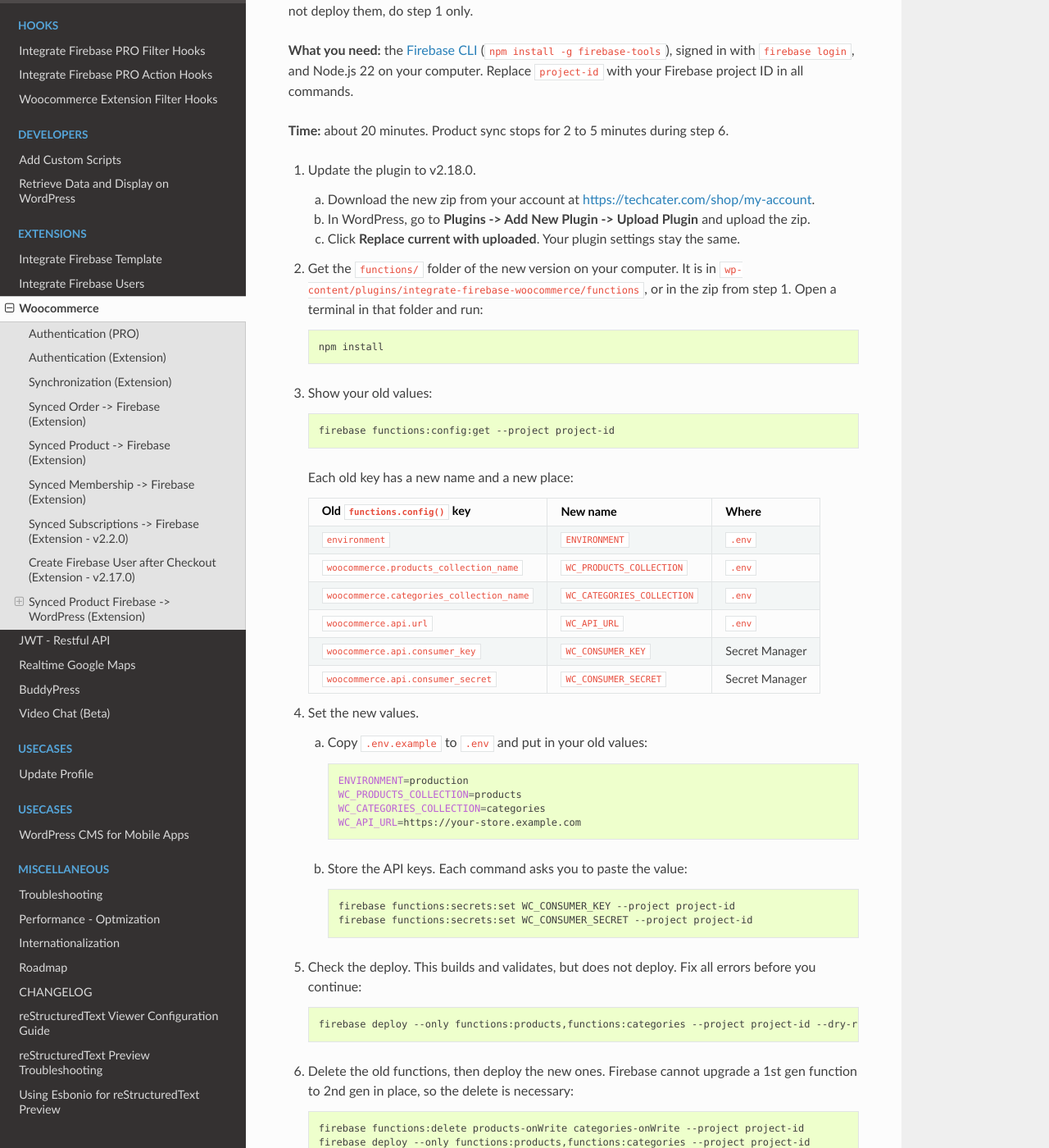
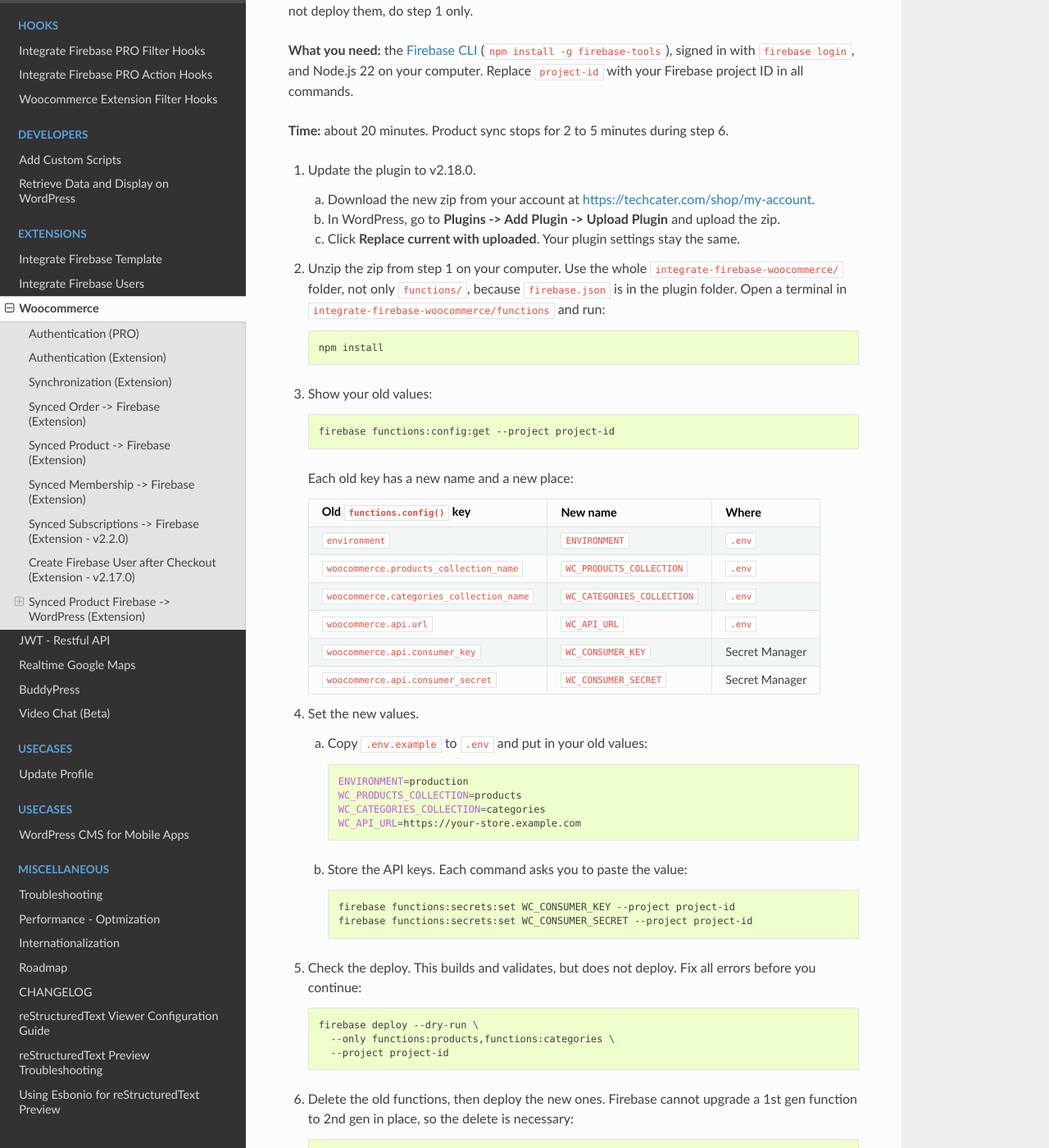
Before and after one commit to dalenguyen/firebase-wordpress-docs, a Sphinx documentation site: the page built from docs/extensions/woocommerce.rst, in a window 1280 px wide and 1400 px high, scrolled down 7206 px. Shown: the whole window at 82% size. Built offline with Sphinx 7.4.7 and the Read the Docs theme 3.1.0, drawn with Linux system fonts in a browser that asks for light colours.

Commit message:
docs(woo): fix upgrade guide menu label, folder and dry-run command
Co-Authored-By: Claude Opus 5.5 <noreply@anthropic.com>

```diff
--- a/docs/extensions/woocommerce.rst
+++ b/docs/extensions/woocommerce.rst
@@ -181,10 +181,10 @@ Upgrade from v2.17.0 or older
 1. Update the plugin to v2.18.0.
 
    a. Download the new zip from your account at https://techcater.com/shop/my-account.
-   b. In WordPress, go to **Plugins -> Add New Plugin -> Upload Plugin** and upload the zip.
+   b. In WordPress, go to **Plugins -> Add Plugin -> Upload Plugin** and upload the zip.
    c. Click **Replace current with uploaded**. Your plugin settings stay the same.
 
-2. Get the ``functions/`` folder of the new version on your computer. It is in ``wp-content/plugins/integrate-firebase-woocommerce/functions``, or in the zip from step 1. Open a terminal in that folder and run:
+2. Unzip the zip from step 1 on your computer. Use the whole ``integrate-firebase-woocommerce/`` folder, not only ``functions/``, because ``firebase.json`` is in the plugin folder. Open a terminal in ``integrate-firebase-woocommerce/functions`` and run:
 
    .. code-block:: bash
 
@@ -245,7 +245,9 @@ Upgrade from v2.17.0 or older
 
    .. code-block:: bash
 
-       firebase deploy --only functions:products,functions:categories --project project-id --dry-run
+       firebase deploy --dry-run \
+         --only functions:products,functions:categories \
+         --project project-id
 
 6. Delete the old functions, then deploy the new ones. Firebase cannot upgrade a 1st gen function to 2nd gen in place, so the delete is necessary:
 
```
